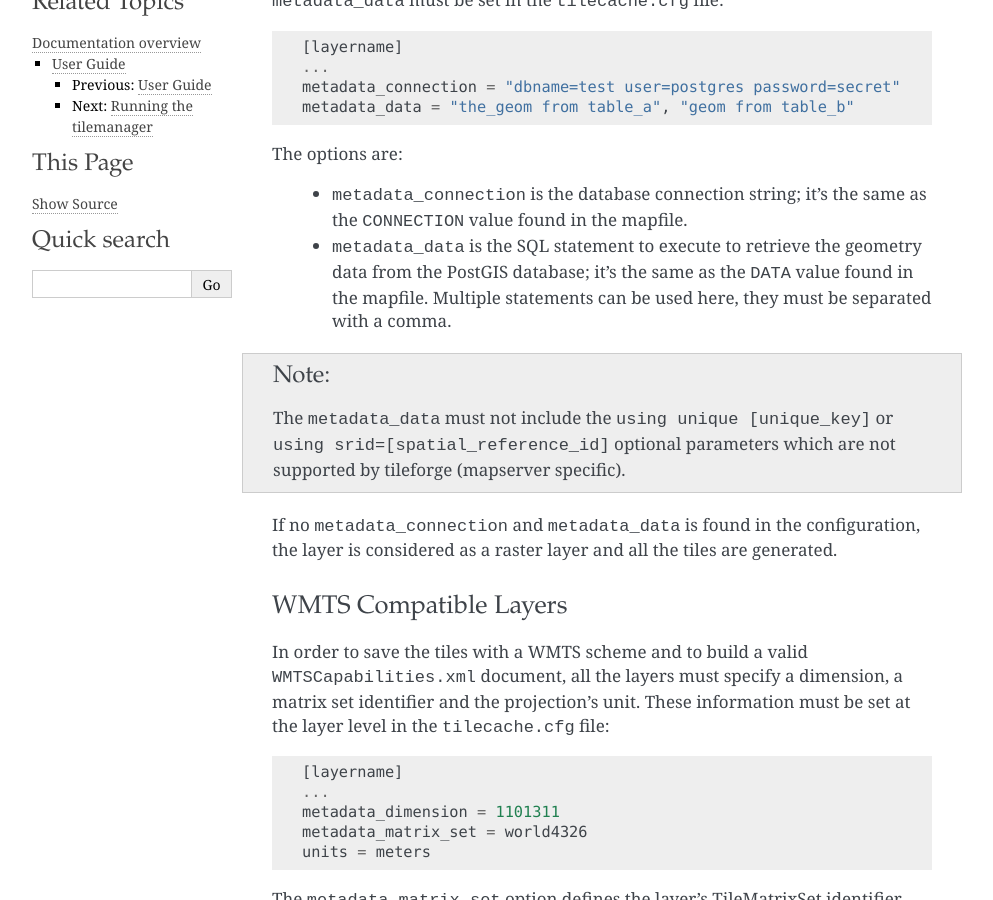
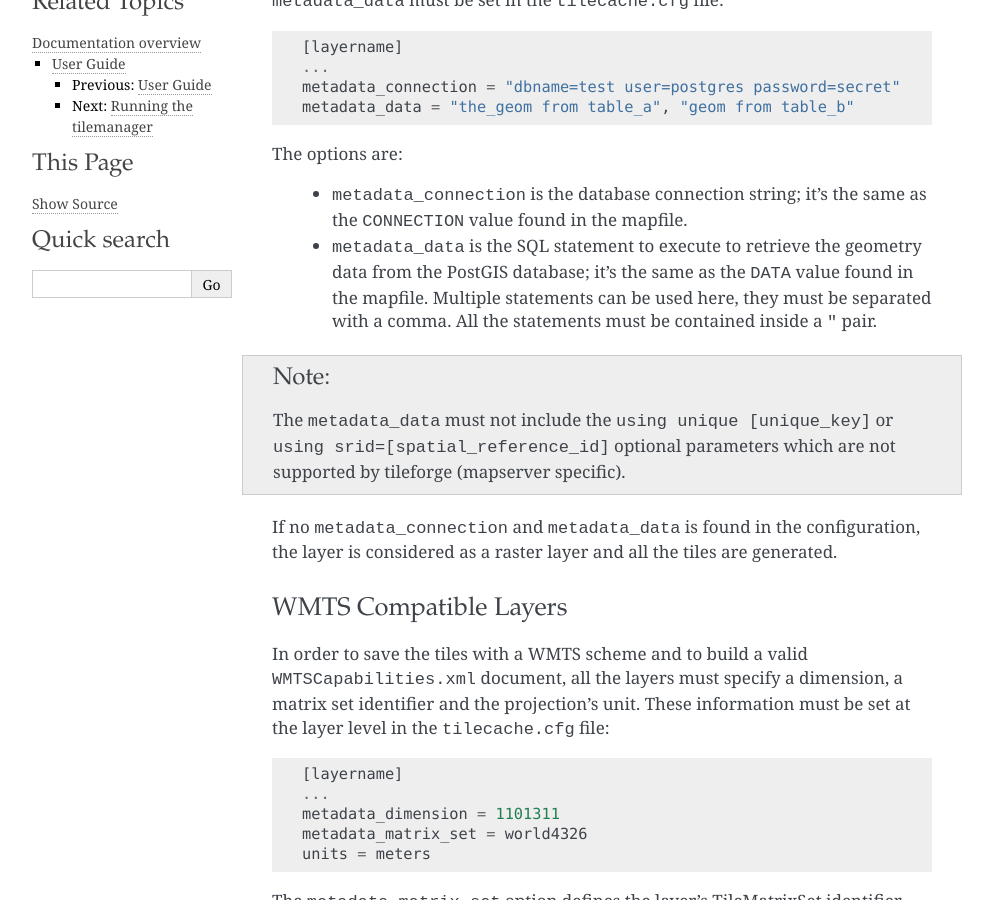
Before and after one commit to gjn/tilegenerator, a Sphinx documentation site: the page built from tileforge/docs/userguide/configuration.rst, in a window 1280 px wide and 900 px high, scrolled down 349 px. Shown: the whole window, without its empty margins (148-1141 px from the left). Built offline with Sphinx 7.4.7, drawn with Linux system fonts in a browser that asks for light colours.

Commit message:
metadata_data doc
git-svn-id: https://svn.bgdi.admin.ch/tilegenerator/trunk@33 bd729b38-e83c-4c31-ba7f-6b5d0bf862be

```diff
--- a/tileforge/docs/userguide/configuration.rst
+++ b/tileforge/docs/userguide/configuration.rst
@@ -30,7 +30,8 @@ The options are:
  * ``metadata_data`` is the SQL statement to execute to retrieve the
    geometry data from the PostGIS database; it's the same as the
    ``DATA`` value found in the mapfile. Multiple statements can be
-   used here, they must be separated with a comma.
+   used here, they must be separated with a comma. All the statements must be
+   contained inside a ``"`` pair.
 
 .. note:: The ``metadata_data`` must not include the ``using unique
    [unique_key]`` or ``using srid=[spatial_reference_id]`` optional
```
